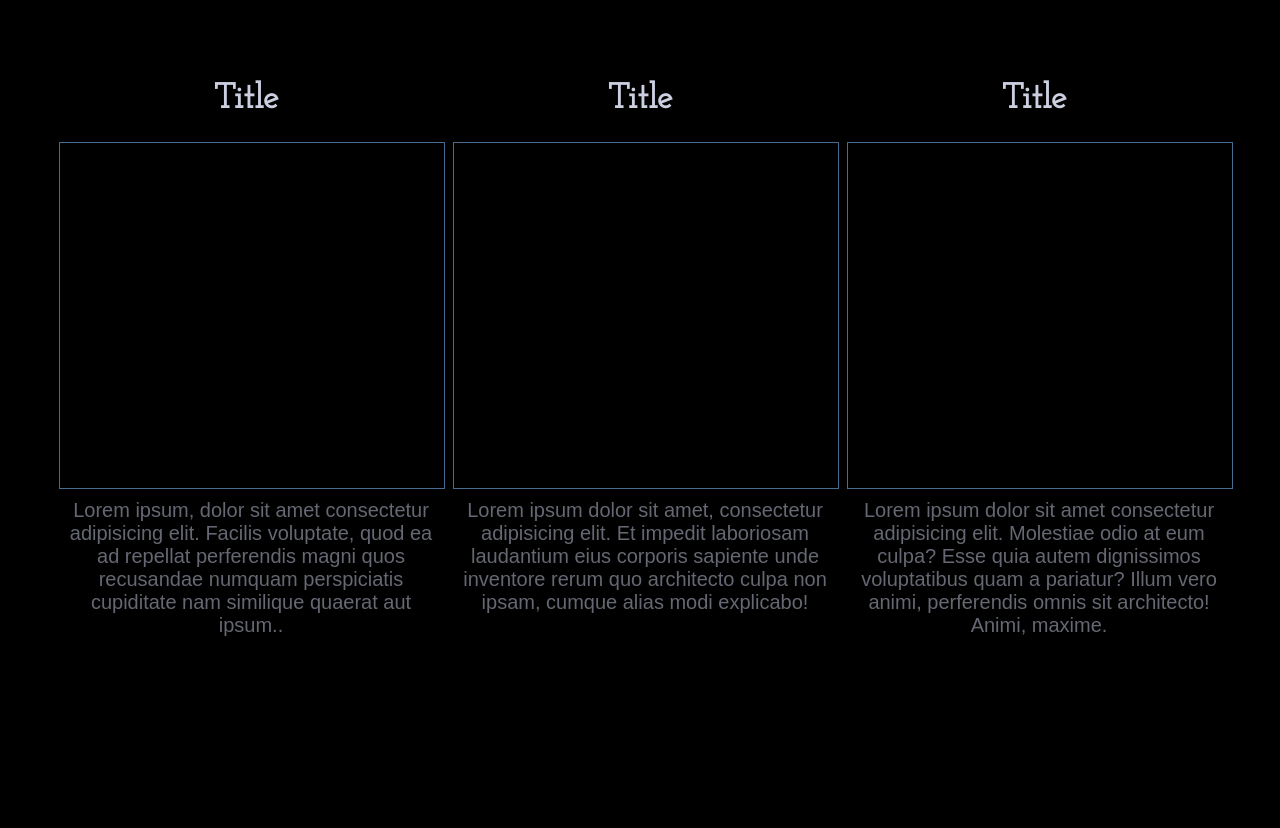
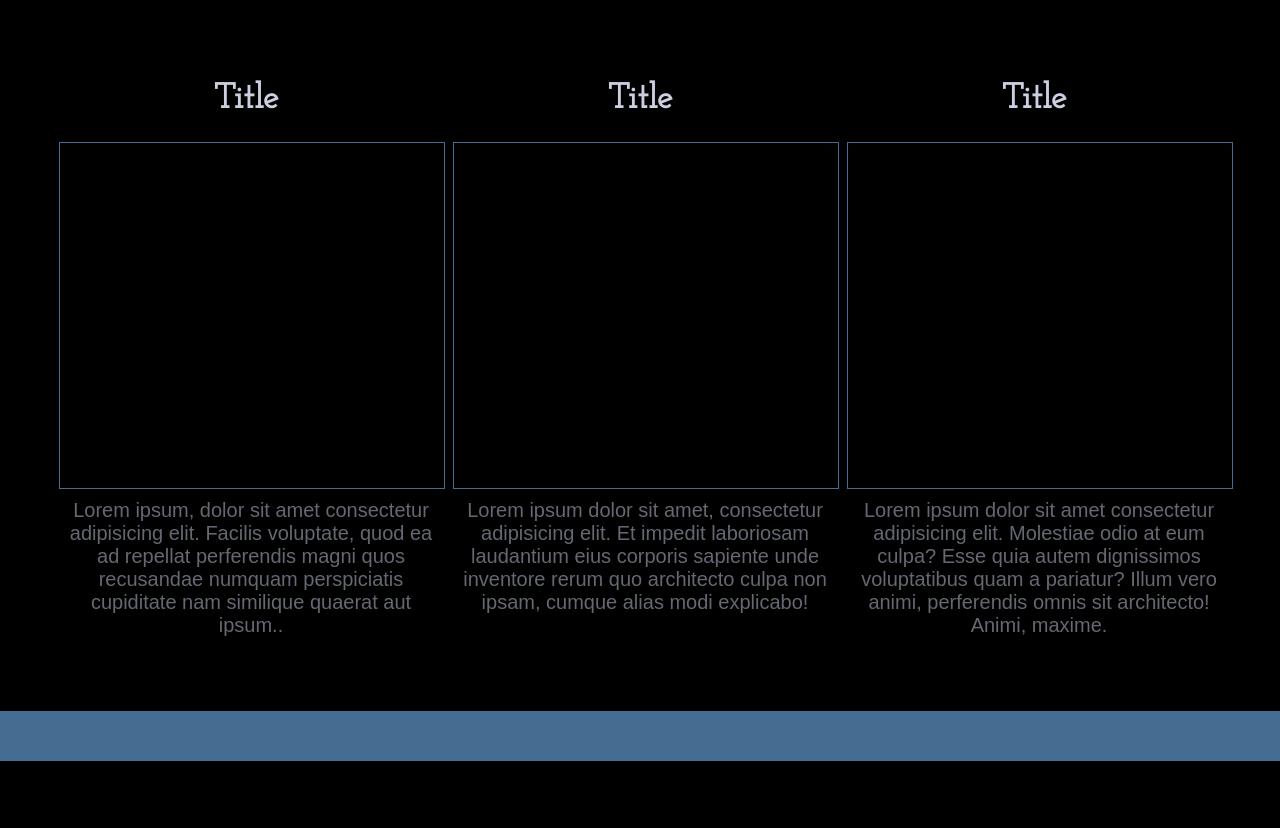
Before and after one commit to LunaVB/Portfolio, a plain HTML site: page home.html in a window 1280 px wide. Shown: the part 1456-2284 px from the top of the page. After the commit the page ends 2217 px from the top, so only its background shows below. Drawn offline with Linux system fonts and the light colour scheme.

Commit message:
small fix

```diff
--- a/resources/SCSS/home.scss
+++ b/resources/SCSS/home.scss
@@ -6,6 +6,8 @@ body {
     background-color: #000000;
     margin: 0px;
     padding: 0px;
+    max-width: 100%;
+    overflow-x: hidden;
     font-family: 'Josefin Sans', sans-serif;
 }
 
@@ -32,7 +34,6 @@ a {
     background-size: cover;
     height: 100vh;
     width: 100vw;
-
 }
 
 .ship {
@@ -74,7 +75,7 @@ a {
 .nav {
     width: 100%;
     height: 25px;
-    margin-top: 190px;
+    margin-top: 10%;
     color: white;
     display: flex;
     flex-direction: row;
@@ -132,8 +133,6 @@ h2 {
     margin-left: 10%;
     margin-right: 10%;
     color: rgba(255, 255, 255, 0.473);
-    background-color: black;
-
 }
 
 .about-cont {
@@ -208,7 +207,7 @@ h2 {
     &:hover {
         transition: 0.8s;
         color: black;
-        background-color: rgba(255, 255, 255, 0.767);
+        background-color: rgba(155, 139, 139, 0.767);
     }
 }
 
@@ -232,11 +231,9 @@ h2 {
 // ---------------------------------------
 .footer-bar {
     height: 50px;
-    width: 20%;
-    margin-left: 40%;
-    margin-right: 40%;
-    margin-bottom: 20px;
-    padding-top: 5%;
+    width: 100%;
+    margin-top: 5%;
+    background-color: rgb(69, 109, 146);
 }
 
 .footer-content {
```
Also changed, not shown: resources/CSS/main.css, 1 other file.
